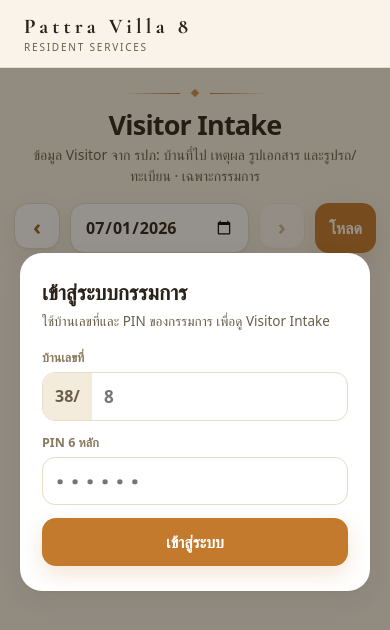
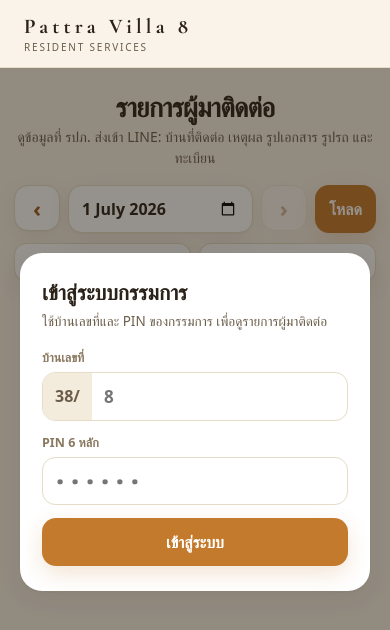
Before and after one commit to pattra8/pattra8.github.io, a plain HTML site: page visitors/index.html in a window 390 px wide. Drawn offline with nearby package versions, Linux system fonts and the light colour scheme; a web font is replaced by a local one.

Commit message:
Update visitor list controls

```diff
--- a/visitors/index.html
+++ b/visitors/index.html
@@ -3,7 +3,7 @@
 <head>
   <meta charset="UTF-8" />
   <meta name="viewport" content="width=device-width, initial-scale=1.0" />
-  <title>Visitor Intake · Pattra Villa 8</title>
+  <title>รายการผู้มาติดต่อ · Pattra Villa 8</title>
   <link rel="preconnect" href="https://fonts.googleapis.com">
   <link rel="preconnect" href="https://fonts.gstatic.com" crossorigin>
   <link href="https://fonts.googleapis.com/css2?family=Cormorant+Garamond:wght@500;600;700&family=IBM+Plex+Sans+Thai:wght@400;500;600;700&family=IBM+Plex+Mono:wght@500;600;700&display=swap" rel="stylesheet" />
@@ -54,11 +54,8 @@
     }
     .pill-house { font-size:.8rem; font-weight:700; color:var(--text); line-height:1.2; }
     .pill-name { font-size:.72rem; color:var(--muted); line-height:1.2; }
-    .hero { text-align:center; margin:22px 0 4px; }
-    .ornament { display:flex; align-items:center; justify-content:center; gap:12px; margin-bottom:14px; }
-    .o-line { width:56px; height:1px; background:linear-gradient(90deg,transparent,var(--amber)); }
-    .o-line.r { background:linear-gradient(90deg,var(--amber),transparent); }
-    .o-diamond { width:6px; height:6px; background:var(--amber); transform:rotate(45deg); opacity:.8; }
+    .hero { text-align:center; margin:24px 0 6px; }
+    .ornament { display:none; }
     h1 { margin:3px 0 4px; font-size:30px; line-height:1.1; letter-spacing:-.03em; }
     .sub { margin:0 auto; color:var(--muted); font-size:14px; line-height:1.55; max-width:560px; }
     .toolbar { display:flex; gap:10px; align-items:center; margin:16px 0 14px; }
@@ -69,17 +66,32 @@
       box-shadow:var(--shadow);
     }
     .navbtn:disabled { opacity:.4; cursor:default; }
+    .datebox { position:relative; flex:1; min-width:0; }
+    .date-display {
+      position:absolute; left:14px; right:46px; top:50%; transform:translateY(-50%);
+      color:var(--text); font-size:16px; font-weight:800; pointer-events:none;
+      white-space:nowrap; overflow:hidden; text-overflow:ellipsis;
+    }
     input[type=date] {
       flex:1; min-width:0; border:1.5px solid var(--line); border-radius:14px;
-      background:var(--card); color:var(--text); padding:12px 14px; font:inherit;
+      background:var(--card); color:transparent; padding:12px 14px; font:inherit;
       font-size:16px; font-weight:700; box-shadow:var(--shadow);
+      width:100%; height:48px;
     }
+    input[type=date]::-webkit-datetime-edit { color:transparent; }
+    input[type=date]::-webkit-calendar-picker-indicator { opacity:1; cursor:pointer; }
     .btn {
       border:0; border-radius:14px; background:var(--amber); color:#fff;
       padding:13px 17px; font:inherit; font-weight:700; cursor:pointer;
       box-shadow:0 8px 22px rgba(196,122,44,.20); white-space:nowrap;
     }
     .btn:disabled { opacity:.55; cursor:default; }
+    .view-actions { display:flex; gap:8px; margin:-4px 0 12px; }
+    .view-btn {
+      border:1px solid var(--line); border-radius:12px; background:var(--card);
+      color:var(--amber-text); padding:9px 13px; font:inherit; font-size:13px;
+      font-weight:800; cursor:pointer; box-shadow:var(--shadow);
+    }
     .stats { display:grid; grid-template-columns:repeat(4,1fr); gap:10px; margin:14px 0; }
     .stat { background:var(--card); border:1px solid var(--line); border-radius:16px; padding:13px 10px; box-shadow:var(--shadow); }
     .stat .n { font-size:26px; line-height:1; font-weight:800; }
@@ -102,6 +114,14 @@
     .del-btn:disabled { opacity:.5; cursor:default; }
     .sel { width:19px; height:19px; margin:2px 2px 0 0; accent-color:var(--amber); cursor:pointer; flex-shrink:0; }
     .ch-main { flex:1; min-width:0; }
+    .title-row { display:flex; align-items:center; gap:10px; min-width:0; }
+    .runno {
+      flex:0 0 auto; min-width:32px; height:32px; border-radius:10px;
+      display:inline-flex; align-items:center; justify-content:center;
+      background:var(--card-soft); border:1px solid var(--line-soft);
+      color:var(--amber-text); font-family:"IBM Plex Mono", monospace;
+      font-size:14px; font-weight:800;
+    }
     .card.selected { outline:2px solid var(--amber); outline-offset:-2px; }
     .bulkbar { position:fixed; left:50%; transform:translateX(-50%); bottom:16px; z-index:30;
       display:none; align-items:center; gap:14px; background:var(--card); border:1px solid var(--line);
@@ -155,8 +175,9 @@
       h1 { font-size:27px; }
       .stats { grid-template-columns:repeat(2,1fr); }
       .grid { grid-template-columns:1fr; }
-      .toolbar { align-items:stretch; }
+      .toolbar { align-items:stretch; gap:8px; }
       .btn { padding-left:14px; padding-right:14px; }
+      .view-actions { display:grid; grid-template-columns:1fr 1fr; }
     }
   </style>
 </head>
@@ -171,14 +192,21 @@
   <div class="wrap">
     <section class="hero">
       <div class="ornament"><span class="o-line"></span><span class="o-diamond"></span><span class="o-line r"></span></div>
-      <h1>Visitor Intake</h1>
-      <p class="sub">ข้อมูล Visitor จาก รปภ: บ้านที่ไป เหตุผล รูปเอกสาร และรูปรถ/ทะเบียน · เฉพาะกรรมการ</p>
+      <h1>รายการผู้มาติดต่อ</h1>
+      <p class="sub">ดูข้อมูลที่ รปภ. ส่งเข้า LINE: บ้านที่ติดต่อ เหตุผล รูปเอกสาร รูปรถ และทะเบียน</p>
     </section>
     <div class="toolbar">
       <button id="prev" class="navbtn" aria-label="วันก่อนหน้า">‹</button>
-      <input id="date" type="date" />
+      <div class="datebox">
+        <input id="date" type="date" aria-label="วันที่" />
+        <div id="dateDisplay" class="date-display"></div>
+      </div>
       <button id="next" class="navbtn" aria-label="วันถัดไป">›</button>
       <button id="reload" class="btn">โหลด</button>
+    </div>
+    <div class="view-actions">
+      <button id="expandAll" class="view-btn">แสดงทั้งหมด</button>
+      <button id="collapseAll" class="view-btn">ย่อทั้งหมด</button>
     </div>
     <div id="stats" class="stats" style="display:none"></div>
     <main id="list"></main>
@@ -193,7 +221,7 @@
   <div id="overlay" class="overlay">
     <div class="modal">
       <h2>เข้าสู่ระบบกรรมการ</h2>
-      <p>ใช้บ้านเลขที่และ PIN ของกรรมการ เพื่อดู Visitor Intake</p>
+      <p>ใช้บ้านเลขที่และ PIN ของกรรมการ เพื่อดูรายการผู้มาติดต่อ</p>
       <div id="merr" class="merr"></div>
       <div class="field">
         <label>บ้านเลขที่</label>
@@ -215,6 +243,8 @@
     var TTL=30*24*60*60*1000;
     var elDate=document.getElementById('date'), elReload=document.getElementById('reload'),
       elPrev=document.getElementById('prev'), elNext=document.getElementById('next'),
+      elDateDisplay=document.getElementById('dateDisplay'),
+      elExpandAll=document.getElementById('expandAll'), elCollapseAll=document.getElementById('collapseAll'),
       elStats=document.getElementById('stats'), elList=document.getElementById('list'),
       elOverlay=document.getElementById('overlay'), elHouse=document.getElementById('house'),
       elPin=document.getElementById('pin'), elLogin=document.getElementById('login'),
@@ -239,6 +269,8 @@
     function showLogin(msg){elOverlay.classList.add('open'); renderIdentity(null); if(msg){elErr.textContent=msg; elErr.classList.add('show');} setTimeout(function(){elHouse.focus();},80);}
     function hideLogin(){elOverlay.classList.remove('open'); elErr.classList.remove('show');}
     function fmtTs(ts){try{var ms=ts&&ts._seconds?ts._seconds*1000:(ts&&ts.seconds?ts.seconds*1000:0); if(!ms) return ''; return new Date(ms).toLocaleString('th-TH',{dateStyle:'medium',timeStyle:'short',timeZone:'Asia/Bangkok'});}catch(e){return '';}}
+    function fmtDate(v){try{var parts=String(v||'').split('-'); if(parts.length!==3) return ''; var d=new Date(Number(parts[0]),Number(parts[1])-1,Number(parts[2])); return d.toLocaleDateString('en-GB',{day:'numeric',month:'long',year:'numeric'});}catch(e){return v||'';}}
+    function syncDateDisplay(){elDateDisplay.textContent=fmtDate(elDate.value);}
     function statusLabel(s){return s==='complete'?'ครบแล้ว':s==='pending_text'?'รอข้อความ':s==='pending_image'?'รอรูป':'รอตรวจ';}
     function categoryLabel(s){return {food_delivery:'ส่งอาหาร',delivery:'พัสดุ/ขนส่ง',pickup:'รถรับ-ส่ง',contractor:'ช่าง/ผู้รับเหมา',utility:'งานสาธารณูปโภค (ไฟ/ประปา)',office:'ติดต่อนิติบุคคล',guest:'ญาติ/แขกมาเยี่ยม',other:'อื่น ๆ',unknown:'ไม่ทราบ'}[s]||s||'ไม่ทราบ';}
     function imageKind(k){return k==='document'?'เอกสาร':k==='vehicle'?'รถ/ทะเบียน':'อื่น ๆ';}
@@ -261,13 +293,13 @@
     }
 
     function render(records){
-      if(!records.length){elList.innerHTML='<div class="empty">ยังไม่มี Visitor Intake ในวันนี้</div>'; refreshBulk(); return;}
-      elList.innerHTML='<div class="list">'+records.map(function(r){
+      if(!records.length){elList.innerHTML='<div class="empty">ยังไม่มีรายการผู้มาติดต่อในวันนี้</div>'; refreshBulk(); return;}
+      elList.innerHTML='<div class="list">'+records.map(function(r,i){
         var o=r.ocr||{}, vc=r.vehicleCapture||{}, imgs=r.images||[];
         var raw=(r.rawTexts||[]).map(function(t){return t.text;}).filter(Boolean).join(' · ');
         return '<article class="card" data-id="'+esc(r.id||'')+'">'+
           '<div class="card-head"><input type="checkbox" class="sel" data-sel="'+esc(r.id||'')+'" title="เลือก" />'+
-            '<div class="ch-main"><div class="house">'+esc(r.houseNo||'ไม่พบบ้าน')+'</div>'+
+            '<div class="ch-main"><div class="title-row"><span class="runno">'+esc(i+1)+'</span><div class="house">'+esc(r.houseNo||'ไม่พบบ้าน')+'</div></div>'+
             '<div class="purpose">'+esc(r.purposeText||'ไม่พบเหตุผล')+' · '+esc(categoryLabel(r.purposeCategory))+'</div>'+
             '<span class="badge '+esc(r.status||'unknown')+'">'+esc(statusLabel(r.status))+'</span></div>'+
             '<div class="ch-side"><div class="time">'+esc(fmtTs(r.createdAt))+'</div>'+
@@ -300,7 +332,7 @@
 
     async function load(){
       var s=session(); if(!s){showLogin(); return;}
-      elReload.disabled=true; elList.innerHTML='<div class="loading"><span class="spinner"></span>กำลังโหลด Visitor Intake…</div>';
+      elReload.disabled=true; elList.innerHTML='<div class="loading"><span class="spinner"></span>กำลังโหลดรายการผู้มาติดต่อ…</div>';
       try{
         var data=await call({action:'list',houseNo:s.houseNo,pin:s.pin,visitDate:elDate.value});
         renderIdentity(s); renderStats(data.stats||{}); render(data.records||[]);
@@ -376,7 +408,7 @@
       }finally{elBulkDel.disabled=false; elBulkDel.textContent='ลบที่เลือก';}
     });
 
-    function syncNav(){ elNext.disabled = !elDate.value || elDate.value>=today(); }
+    function syncNav(){ elNext.disabled = !elDate.value || elDate.value>=today(); syncDateDisplay(); }
     function shiftDate(delta){
       var base=elDate.value||today(); var d=new Date(base+'T00:00:00');
       d.setDate(d.getDate()+delta);
@@ -385,11 +417,19 @@
       elDate.value=v; syncNav(); load();
     }
 
+    function setCollapsedAll(collapsed){
+      Array.prototype.forEach.call(elList.querySelectorAll('.card'),function(card){
+        card.classList.toggle('collapsed',collapsed);
+      });
+    }
+
     elDate.value=today(); elDate.max=today(); syncNav();
     elReload.addEventListener('click',load);
     elDate.addEventListener('change',function(){syncNav(); load();});
     elPrev.addEventListener('click',function(){shiftDate(-1);});
     elNext.addEventListener('click',function(){shiftDate(1);});
+    elExpandAll.addEventListener('click',function(){setCollapsedAll(false);});
+    elCollapseAll.addEventListener('click',function(){setCollapsedAll(true);});
     elLogin.addEventListener('click',login);
     elHouse.addEventListener('keydown',function(e){if(e.key==='Enter') elPin.focus();});
     elPin.addEventListener('keydown',function(e){if(e.key==='Enter') login();});
```
